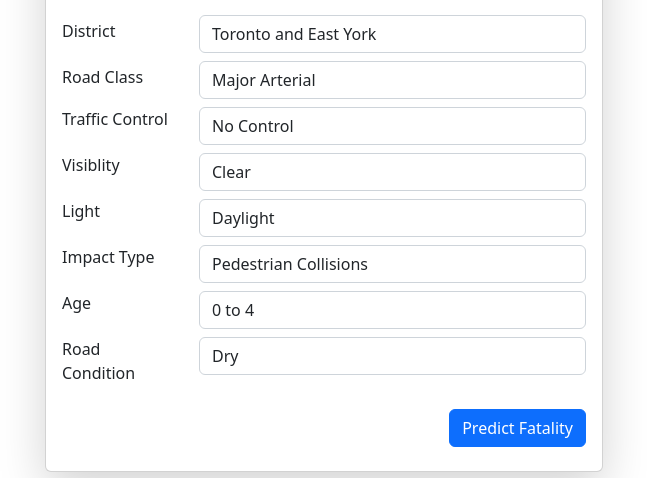
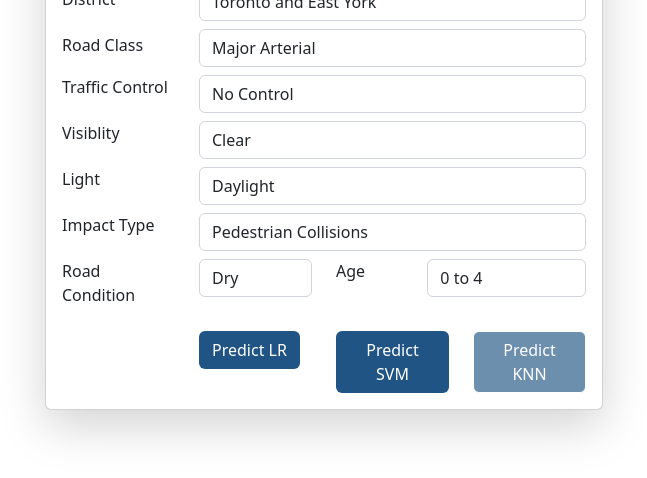
Before and after one commit to Ankit-Mehra/KSI_Project, a Flask app: page / in a window 1280 px wide. Shown: the part 322-800 px from the top of the page, without its empty margins (316-963 px from the left). Run offline with Flask 2, Linux system fonts and the light colour scheme; parts of the project's set-up code (start-up, migrations or seed data) failed here and were passed over; some libraries are stand-ins or nearby versions.

Commit message:
fixed css , added new models, buttons

```diff
--- a/Templates/base.html
+++ b/Templates/base.html
@@ -7,21 +7,33 @@
     <link href="https://cdn.jsdelivr.net/npm/bootstrap@5.2.0/dist/css/bootstrap.min.css"
         rel="stylesheet" integrity="sha384-gH2yIJqKdNHPEq0n4Mqa/HGKIhSkIHeL5AyhkYV8i59U5AR6csBvApHHNl/vI1Bx"
          crossorigin="anonymous">
+    <script src="//ajax.googleapis.com/ajax/libs/jquery/1.9.1/jquery.min.js"></script>
+
     <title>Group-3 KSI Project</title>
 </head>
 <body>
     <nav class="navbar navbar-expand-lg" style="background-color: #0b234a;">
         <div class="container-fluid">
-          <div class="collapse navbar-collapse" id="navbarNav">
+          <div class="collapse navbar-collapse justify-content-start" id="navbarNav">
             <ul class="navbar-nav">
               <li class="nav-item">
                 <a class="nav-link active text-white" aria-current="page" href="#">Home</a>
               </li>
             </ul>
+          </div>
+
+          <div class="collapse navbar-collapse justify-content-center" id="navbarNav">
             <span class="navbar-text text-white">
-                Group-2 Project
+              Predictive Machine Learning Model(Classifier)
             </span>
           </div>
+
+          <div class="collapse navbar-collapse justify-content-end" id="navbarNav">
+                <span class="navbar-text text-white">
+                    Group-2 Project
+                </span>
+          </div>
+
         </div>
       </nav>
     {% block content%}
--- a/Templates/index.html
+++ b/Templates/index.html
@@ -1,11 +1,11 @@
 {% extends "base.html"%}
 {%block content%}
-<div class="container  mt-4">
+<div class="container mt-2">
     <div class="card mx-auto w-50 shadow-lg">
         <img src="{{ url_for('static',filename='/images/human-guided.jpg') }}" class="card-img-top rounded"
-         alt="data being cleaned sequentially" style="height: 15rem;">
+         alt="data being cleaned sequentially" style="height: 14rem;">
         <div class="card-body">
-            <form class=  "form-inline" role = "form" action="/predict" method="post">
+            <form class="form-inline" id="predictionForm" role = "form" action="/predict" method="POST">
                 <div class="form-group mb-2">
                     <div class="row">
                         <div class="col-3 mt-1">
@@ -26,7 +26,7 @@
                         <div class="col-3 mt-1">
                             <label for="road" class="form-label">Road Class</label>
                         </div>
-                        <div class="col-9 ">
+                        <div class="col-9">
                             <select class="form-control" id="road" name="road_class">
                                 <option>Major Arterial</option>
                                 <option>Minor Arterial </option>
@@ -120,9 +120,24 @@
                 <div class="form-group mb-2">
                     <div class="row">
                         <div class="col-3">
+                            <label for="rdfscond" class="form-label">Road Condition</label>
+                        </div>
+                        <div class="col-3">
+                            <select class="form-control" id="rdfscond" name="road_condition">
+                                <option>Dry</option>
+                                <option>Wet</option>
+                                <option>Loose Snow </option>
+                                <option>Slush</option>
+                                <option>Ice</option>
+                                <option>Packed Snow</option>
+                                <option>Loose Sand or Gravel</option>
+                                <option>Spilled liquid</option>
+                            </select>
+                        </div>
+                        <div class="col-2">
                             <label for="invage" class="form-label">Age</label>
                         </div>
-                        <div class="col-9">
+                        <div class="col-4">
                             <select class="form-control" id="invage" name="age">
                                 <option>0 to 4</option>
                                 <option>5 to 9</option>
@@ -147,37 +162,49 @@
                                 <option>Over 95</option>
                             </select>
                         </div>
+                    <!-- </div>
+                </div>
+                <div class="form-group mb-2">
+                    <div class="row"> -->
+
                     </div>
                 </div>
-                <div class="form-group mb-2">
-                    <div class="row">
-                        <div class="col-3">
-                            <label for="rdfscond" class="form-label">Road Condition</label>
-                        </div>
-                        <div class="col-9">
-                            <select class="form-control" id="rdfscond" name="road_condition">
-                                <option>Dry</option>
-                                <option>Wet</option>
-                                <option>Loose Snow </option>
-                                <option>Slush</option>
-                                <option>Ice</option>
-                                <option>Packed Snow</option>
-                                <option>Loose Sand or Gravel</option>
-                                <option>Spilled liquid</option>
-                            </select>
-                        </div>
+                <!-- tag for storing the value of type of model -->
+                <input type="hidden" id="model_type" name="model_type">
+                <div class="row justify-content-end mt-3" >
+                    <div class="col-3">
+                        <button type="submit" id="submitPredictLr"  class="btn" style="background-color: #205484; color:white"  value="lr">Predict LR</button>
+                    </div>
+                    <div class="col-3">
+                        <button type="submit" id="submitPredictSvm"  class="btn" style="background-color: #205484; color:white"  value="svm">Predict SVM</button>
+                    </div>
+                    <div class="col-3">
+                        <button type="submit" id="submitPredictSvm"  class="btn " style="background-color: #205484; color:white" value="knn" disabled>Predict KNN</button>
+                    </div>
+                    <!-- <button type="submit" id="submitPredict"  class="btn btn-primary">Predict SVM</button> -->
+                </div>
+            </form>
+            <!-- Modal -->
+            <div class="modal fade" id="predictionModal" tabindex="-1" role="dialog" aria-labelledby="exampleModalCenterTitle" aria-hidden="true">
+                <div class="modal-dialog modal-dialog-centered" role="document">
+                <div class="modal-content">
+                    <div class="modal-header">
+                    <h5 class="modal-title text-center" id="exampleModalLongTitle">Prediction</h5>
+                    <!-- <button type="button" class="close close-modal" data-dismiss="modal" aria-label="Close"> -->
+                        <!-- <span aria-hidden="true">&times;</span> -->
+                    </button>
+                    </div>
+                    <div class="modal-body text-center">
+                    <h4 id="resultModal"></h4>
+                    </div>
+                    <div class="modal-footer">
+                    <button type="button" class="btn btn-secondary close-modal" data-dismiss="modal">Close</button>
                     </div>
                 </div>
-                <div class="d-flex justify-content-end mt-3" >
-                    <!-- <div class="col-4 justify-content-center"> -->
-                        <button type="submit" class="btn btn-primary">Predict Fatality</button>
-                    <!-- </div> -->
                 </div>
-            </form>
-            <div class="d-flex justify-content-center">
-                    <h2 class="display-3">{{pred | upper}}</h2>
             </div>
         </div>
     </div>
 </div>
-{%endblock %}
+<script src="/static/js/script.js"></script>
+{% endblock %}
--- a/app.py
+++ b/app.py
@@ -1,3 +1,4 @@
+
 import numpy as np
 from flask import Flask,request,jsonify,render_template
 import pickle as p
@@ -16,9 +17,11 @@ def Home():
     return render_template('index.html')
 
 
-@app.route('/predict',methods = ['POST'])
+@app.route('/predict',methods = ['GET','POST'])
 def predict():
     if request.method == "POST":
+        #get model type from the form
+        model_type = request.form["model_type"]
 
         # getting user input from HTML form
         district = request.form["district_name"]
@@ -65,16 +68,27 @@ def predict():
                                    alcohol, redlight]], columns=model_columns)
         query=query.reindex()
 
-        prediction=lr.predict(query)
+
+        prediction=model_match(model_type,query)
+
 
         print(prediction)
-
-        if prediction[0]==0:
+        outcome = ''
+        if prediction == 0:
             outcome="Fatal"
         else:
             outcome="Non-fatal"
 
-        return render_template('index.html', pred=outcome)
+        return outcome
+
+
+def model_match(case,query):
+    result = ''
+    if case == 'lr':
+        result = lr.predict(query)
+    elif case == 'svm':
+        result = svm.predict(query)
+    return result
 
 
 
@@ -84,7 +98,10 @@ if __name__ =="__main__":
     except:
         port = 12345 # If you don't provide any port the port will be set to 12345
 
-    lr = joblib.load('Models/bestmodel_lr.pkl') # Load "model.pkl"
+    lr = joblib.load('Models/bestmodel_lr.pkl') # Load logistic regression model
+    svm = joblib.load('Models/bestmodel_svm.pkl') # Load svm model
+    # svm = joblib.load('Models/bestmodel_knn.pkl') # Load svm model
+    # svm = joblib.load('Models/bestmodel_dtree.pkl') # Load svm model
     print ('Model loaded')
     model_columns = joblib.load('Models/model_columns.pkl') # Load "model_columns.pkl"
     print ('Model columns loaded')
--- /dev/null
+++ b/static/js/script.js
@@ -0,0 +1,24 @@
+$(document).ready(function(){
+
+    $(":submit").click(function(e){
+        e.preventDefault();
+        value = $(this).val()
+        $('#model_type').val(value);
+        $.ajax({
+            type: 'POST',
+            url: "/predict",
+            data: $('#predictionForm').serialize()
+          }).done(function(data){
+            console.log(data)
+            $('#resultModal').text('')
+            $('#resultModal').text(data)
+            $('#predictionModal').modal('show')
+          });
+    });
+
+    $(".close-modal").click(function(){
+      $('#predictionModal').modal('hide')
+    })
+
+
+})
```
Also changed, not shown: ksi_assignment_final.py (+102 -3 lines), 2 other files.
